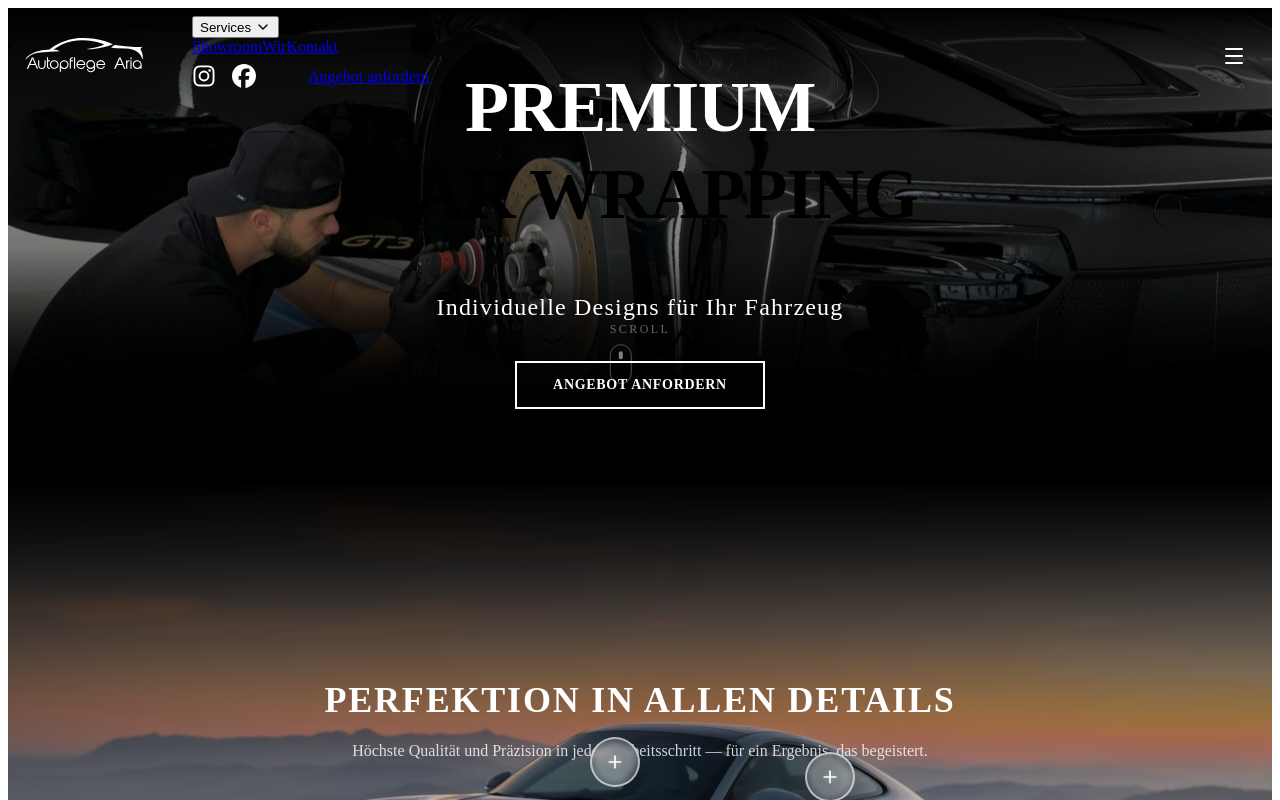
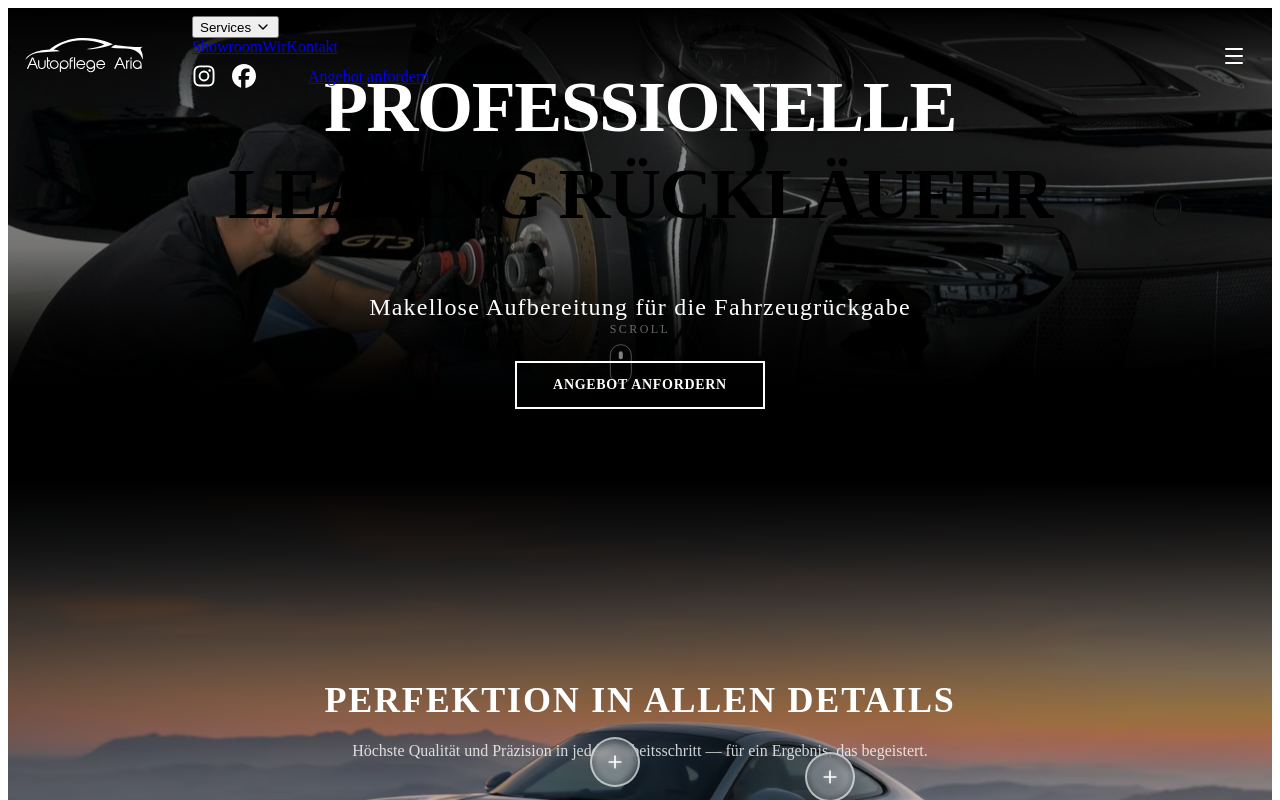
Before and after one commit to ardijancuri/german-cars-website, a React (Vite) app: page / in a window 1280 px wide. Shown: the top 800 px of the page. Built offline with nearby package versions, Linux system fonts and the light colour scheme; the HTML template or start-up script is replaced by a standard one.

Commit message:
hero section content update

```diff
--- a/src/components/sections/Hero.jsx
+++ b/src/components/sections/Hero.jsx
@@ -14,9 +14,9 @@ const heroSlides = [
   },
   {
     image: '/images/herosection1.jpeg',
-    title: 'Premium',
-    highlight: 'Car Wrapping',
-    subtitle: 'Individuelle Designs für Ihr Fahrzeug',
+    title: 'Professionelle',
+    highlight: 'Leasing Rückläufer',
+    subtitle: 'Makellose Aufbereitung für die Fahrzeugrückgabe',
   },
   {
     image: '/images/porche-background1.avif',
```
